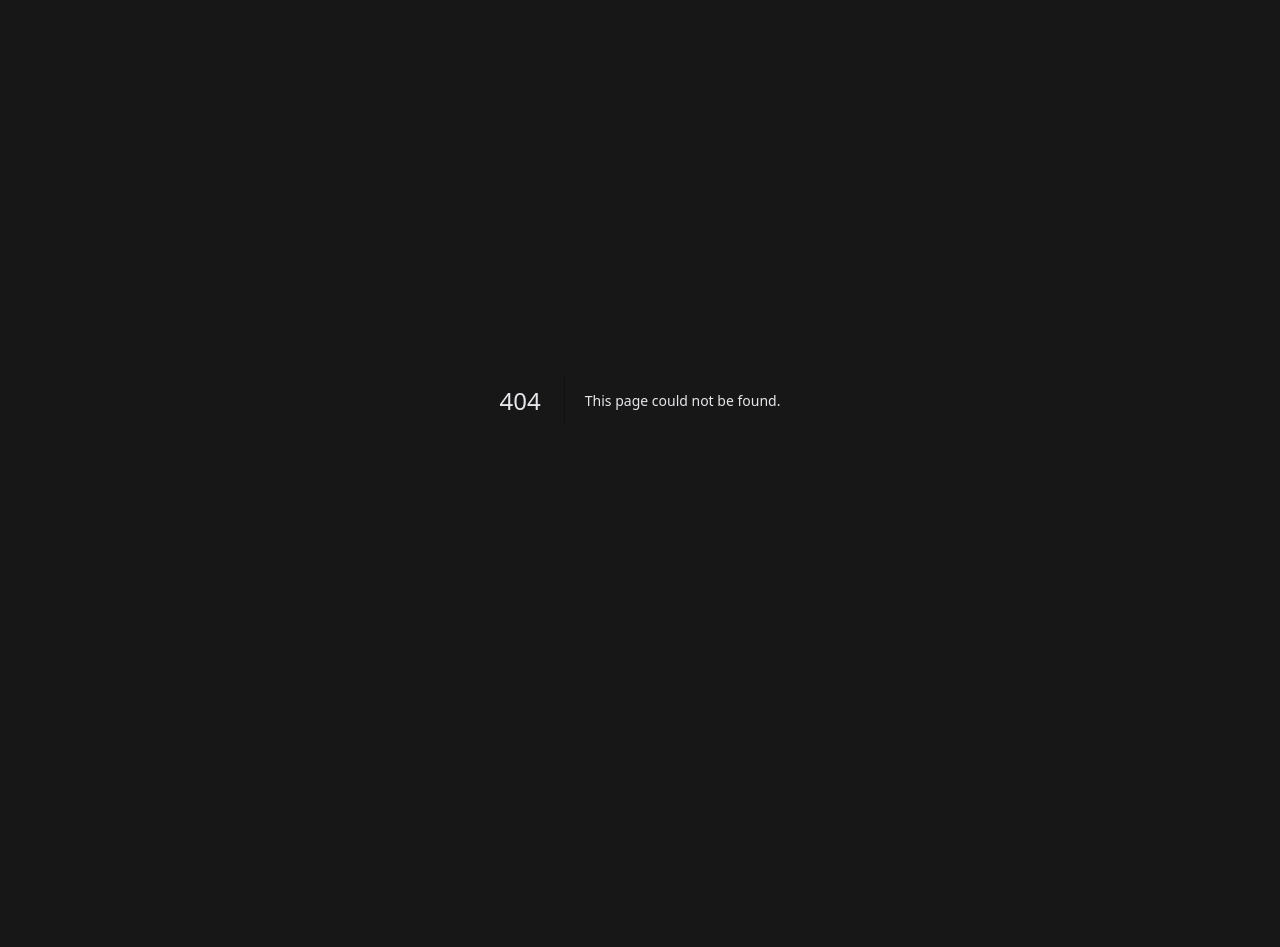
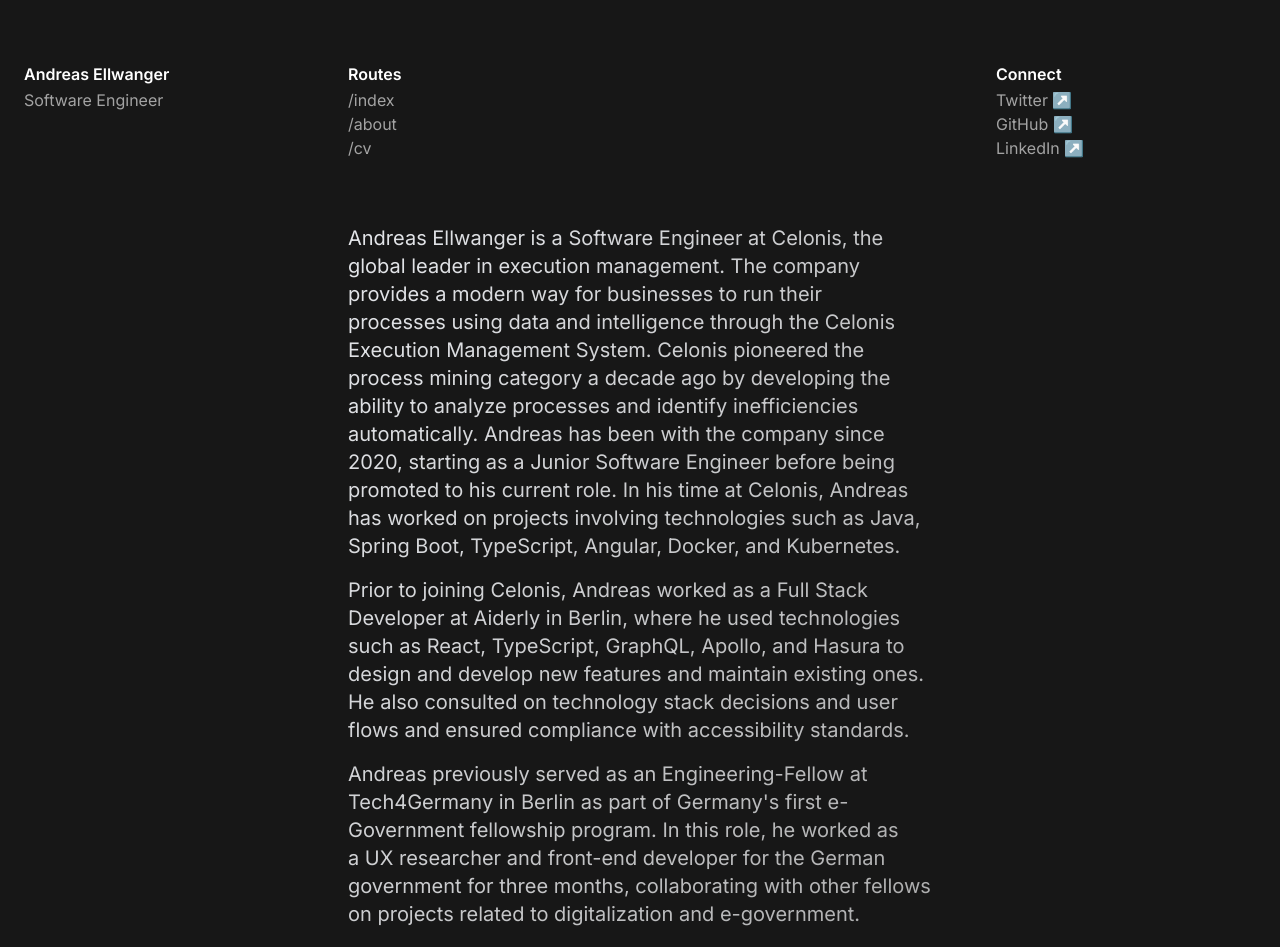
Before and after one commit to ndrsllwngr/andreasellwanger.com, a Next.js app: page /about in a window 1280 px wide. Before the commit this address had no page. Shown: the top 947 px of the page. Before the commit the page ends 800 px from the top, so only its background shows below. Built offline with nearby package versions, Linux system fonts and the light colour scheme.

Commit message:
add about page

```diff
--- /dev/null
+++ b/app/about/page.tsx
@@ -0,0 +1,62 @@
+"use client";
+
+import { Header } from "@/components/Header";
+import Link from "next/link";
+import Balancer from "react-wrap-balancer";
+
+export default function About() {
+  return (
+    <main className="p-6 pt-16">
+      <Header />
+      <div className="grid grid-cols-1 md:grid-cols-4 gap-16">
+        <div className="md:col-start-2 md:col-end-4 max-w-3xl text-transparent text-xl bg-clip-text bg-gradient-to-br from-gray-200 to-neutral-400">
+          <Balancer as="p" className="pb-4">
+            Andreas Ellwanger is a Software Engineer at{" "}
+            <Link
+              href={"https://www.celonis.com/"}
+              className={"hover:text-[#5cfe50]"}
+            >
+              Celonis
+            </Link>
+            , the global leader in execution management. The company provides a
+            modern way for businesses to run their processes using data and
+            intelligence through the Celonis Execution Management System.
+            Celonis pioneered the process mining category a decade ago by
+            developing the ability to analyze processes and identify
+            inefficiencies automatically. Andreas has been with the company
+            since 2020, starting as a Junior Software Engineer before being
+            promoted to his current role. In his time at Celonis, Andreas has
+            worked on projects involving technologies such as Java, Spring Boot,
+            TypeScript, Angular, Docker, and Kubernetes.
+          </Balancer>
+          <Balancer as="p" className="pb-4">
+            Prior to joining Celonis, Andreas worked as a Full Stack Developer
+            at Aiderly in Berlin, where he used technologies such as React,
+            TypeScript, GraphQL, Apollo, and Hasura to design and develop new
+            features and maintain existing ones. He also consulted on technology
+            stack decisions and user flows and ensured compliance with
+            accessibility standards.
+          </Balancer>
+          <Balancer as="p" className="pb-4">
+            Andreas previously served as an Engineering-Fellow at Tech4Germany
+            in Berlin as part of Germany&apos;s first e-Government fellowship
+            program. In this role, he worked as a UX researcher and front-end
+            developer for the German government for three months, collaborating
+            with other fellows on projects related to digitalization and
+            e-government.
+          </Balancer>
+          <Balancer as="p" className="pb-4">
+            Andreas holds a B.Sc. in Media Informatics and a minor in
+            Human-Computer Interaction from the Ludwig Maximilian University of
+            Munich. He is pursuing an M.Sc. in Computer Science at the same
+            institution. In addition to his professional experience and
+            education, Andreas has received scholarships and grants, published a
+            paper, given a presentation at a conference, and volunteered as a
+            mentor.
+          </Balancer>
+          <p className="font-caveat text-3xl">&mdash; 2023</p>
+        </div>
+      </div>
+    </main>
+  );
+}
--- a/app/layout.tsx
+++ b/app/layout.tsx
@@ -1,9 +1,14 @@
-import { Inter } from "next/font/google";
+import { Inter, Caveat } from "next/font/google";
 import "./globals.css";
 
 const inter = Inter({
   subsets: ["latin"],
   variable: "--font-inter",
+});
+
+const caveat = Caveat({
+  subsets: ["latin"],
+  variable: "--font-caveat",
 });
 
 export const metadata = {
@@ -19,7 +24,7 @@ export default function RootLayout({
   return (
     <html lang="en" className="h-full antialiased js-focus-visible dark">
       <body
-        className={`${inter.variable} font-sans flex h-full flex-col overflow-y-scroll bg-neutral-900 text-gray-200`}
+        className={`${inter.variable} ${caveat.variable} font-sans flex h-full flex-col overflow-y-scroll bg-neutral-900 text-gray-200`}
       >
         {children}
       </body>
--- a/app/page.tsx
+++ b/app/page.tsx
@@ -1,64 +1,14 @@
 "use client";
 
-import { ScrambledText } from "@/components/ScrambledText";
-import { Separator } from "@radix-ui/react-separator";
+import { Header } from "@/components/Header";
 import Link from "next/link";
 import Balancer from "react-wrap-balancer";
 
 export default function Home() {
   return (
     <main className="p-6 pt-16">
+      <Header />
       <div className="grid grid-cols-1 md:grid-cols-4 gap-16">
-        <div className="flex flex-col">
-          <Link href={"./"} className="text-white font-[575] leading-5">
-            Andreas Ellwanger
-          </Link>
-          <Separator
-            className="bg-transparent data-[orientation=horizontal]:h-1 data-[orientation=horizontal]:w-full data-[orientation=vertical]:h-full data-[orientation=vertical]:w-px my-0"
-            orientation="horizontal"
-          />
-          <p className="text-neutral-400 font-normal">
-            <ScrambledText>Software Engineer</ScrambledText>
-          </p>
-        </div>
-        <div className="md:col-span-2 flex flex-col">
-          <p className="text-white font-[575] leading-5">Routes</p>
-          <Separator
-            className="bg-transparent data-[orientation=horizontal]:h-1 data-[orientation=horizontal]:w-full data-[orientation=vertical]:h-full data-[orientation=vertical]:w-px my-0"
-            orientation="horizontal"
-          />
-          <nav>
-            {ROUTES.map((route, index) => {
-              return (
-                <Link
-                  href={route.href}
-                  className="text-neutral-400 font-normal"
-                  key={index}
-                >
-                  /{route.label}
-                </Link>
-              );
-            })}
-          </nav>
-        </div>
-        <div className="flex flex-col">
-          <p className="text-white font-[575] leading-5">Connect</p>
-          <Separator
-            className="bg-transparent data-[orientation=horizontal]:h-1 data-[orientation=horizontal]:w-full data-[orientation=vertical]:h-full data-[orientation=vertical]:w-px my-0"
-            orientation="horizontal"
-          />
-          {CONNECT.map((connection, index) => {
-            return (
-              <Link
-                href={connection.href}
-                className="text-neutral-400 font-normal"
-                key={index}
-              >
-                {connection.label} ↗
-              </Link>
-            );
-          })}
-        </div>
         <div className="md:col-start-2 md:col-end-4 max-w-3xl">
           <Balancer className="text-transparent text-xl bg-clip-text bg-gradient-to-br from-gray-200 to-neutral-400">
             A detail-oriented software engineer interested in Java, Spring,
@@ -75,42 +25,49 @@ export default function Home() {
             processes.
           </Balancer>
         </div>
+        {/* <section className="col-span-4 grid grid-cols-1 md:grid-cols-4">
+          <div className="md:col-start-2 md:col-end-4 max-w-3xl">
+            <h2 className="text-lg font-[575]">Experience &not;</h2>
+          </div>
+          <ul className="col-span-4">
+            {JOBS.map((job, index) => {
+              return (
+                <li className="border-neutral-700 border-t" key={index}>
+                  <h3>{job.company}</h3>
+                  <p>{job.description}</p>
+                  <p>{job.tags}</p>
+                  <p>
+                    {new Date(job.startDate).toLocaleDateString("en-GB", {
+                      year: "numeric",
+                      month: "2-digit",
+                    })}
+                    &mdash;{" "}
+                    {job.endDate
+                      ? new Date(job.endDate).toLocaleDateString("en-GB", {
+                          year: "numeric",
+                          month: "2-digit",
+                        })
+                      : "Now"}
+                  </p>
+                </li>
+              );
+            })}
+          </ul>
+        </section> */}
       </div>
     </main>
   );
 }
-
-const ROUTES = [
-  {
-    label: "index",
-    href: "/",
-  },
-];
-
-const CONNECT = [
-  {
-    label: "Twitter",
-    href: "https://twitter.com/ndrsllwngr",
-  },
-  {
-    label: "GitHub",
-    href: "https://github.com/ndrsllwngr",
-  },
-  {
-    label: "LinkedIn",
-    href: "https://linkedin.com/in/ellwanger",
-  },
-];
 
 const JOBS = [
   {
     company: "Celonis",
     startDate: "2020-01-01",
     endDate: null,
-    title: "Software Engineer (IC 2)",
+    title: "Software Engineer",
     description: "tbd",
     link: "https://www.celonis.com/",
-    tags: "Java, Spring, RabbitMQ, PostgreSQL, K8, TypeScript, Angular",
+    tags: "Java, Spring, RabbitMQ, PostgreSQL, K8s, TypeScript, Angular",
   },
   {
     company: "Aiderly",
--- /dev/null
+++ b/components/Header/Header.tsx
@@ -0,0 +1,92 @@
+"use client";
+
+import { Separator } from "@radix-ui/react-separator";
+import Link from "next/link";
+import { ScrambledText } from "@/components/ScrambledText";
+
+export const Header = () => {
+  return (
+    <div className="grid grid-cols-1 md:grid-cols-4 gap-16 pb-16">
+      <div className="flex flex-col">
+        <Link href={"./"} className="text-white font-[575] leading-5">
+          Andreas Ellwanger
+        </Link>
+        <Separator
+          className="bg-transparent data-[orientation=horizontal]:h-1 data-[orientation=horizontal]:w-full data-[orientation=vertical]:h-full data-[orientation=vertical]:w-px my-0"
+          orientation="horizontal"
+        />
+        <p className="text-neutral-400 font-normal">
+          <ScrambledText>Software Engineer</ScrambledText>
+        </p>
+      </div>
+      <div className="md:col-span-2 flex flex-col">
+        <p className="text-white font-[575] leading-5">Routes</p>
+        <Separator
+          className="bg-transparent data-[orientation=horizontal]:h-1 data-[orientation=horizontal]:w-full data-[orientation=vertical]:h-full data-[orientation=vertical]:w-px my-0"
+          orientation="horizontal"
+        />
+        <nav className="flex flex-col">
+          {ROUTES.map((route, index) => {
+            return (
+              <Link
+                href={route.href}
+                className="text-neutral-400 font-normal"
+                key={index}
+              >
+                /{route.label}
+              </Link>
+            );
+          })}
+        </nav>
+      </div>
+      <div className="flex flex-col">
+        <p className="text-white font-[575] leading-5">Connect</p>
+        <Separator
+          className="bg-transparent data-[orientation=horizontal]:h-1 data-[orientation=horizontal]:w-full data-[orientation=vertical]:h-full data-[orientation=vertical]:w-px my-0"
+          orientation="horizontal"
+        />
+        {CONNECT.map((connection, index) => {
+          return (
+            <Link
+              href={connection.href}
+              className="text-neutral-400 font-normal"
+              key={index}
+            >
+              {connection.label} ↗
+            </Link>
+          );
+        })}
+      </div>
+    </div>
+  );
+};
+
+const ROUTES = [
+  {
+    label: "index",
+    href: "/",
+  },
+  {
+    label: "about",
+    href: "/about",
+  },
+  {
+    label: "cv",
+    href: "/cv.pdf",
+  },
+];
+
+const CONNECT = [
+  {
+    label: "Twitter",
+    href: "https://twitter.com/ndrsllwngr",
+  },
+  {
+    label: "GitHub",
+    href: "https://github.com/ndrsllwngr",
+  },
+  {
+    label: "LinkedIn",
+    href: "https://linkedin.com/in/ellwanger",
+  },
+];
--- /dev/null
+++ b/components/Header/index.tsx
@@ -0,0 +1 @@
+export * from "./Header";
--- a/package.json
+++ b/package.json
@@ -1,6 +1,6 @@
 {
-  "name": "my-project",
-  "version": "0.1.0",
+  "name": "andreasellwanger.com",
+  "version": "4.1.0",
   "private": true,
   "engines": {
     "node": "16.x",
@@ -19,6 +19,7 @@
     "@types/react-dom": "18.0.11",
     "eslint": "8.35.0",
     "eslint-config-next": "13.2.3",
+    "framer-motion": "^10.0.1",
     "next": "13.2.3",
     "react": "18.2.0",
     "react-dom": "18.2.0",
--- a/tailwind.config.js
+++ b/tailwind.config.js
@@ -11,6 +11,7 @@ module.exports = {
     extend: {
       fontFamily: {
         sans: ['var(--font-inter)', ...defaultTheme.fontFamily.sans],
+        caveat: ['var(--font-caveat)', ...defaultTheme.fontFamily.sans],
       },
     },
   },
```
Also changed, not shown: 2 other files (tests, documents, lock files or other folders).
